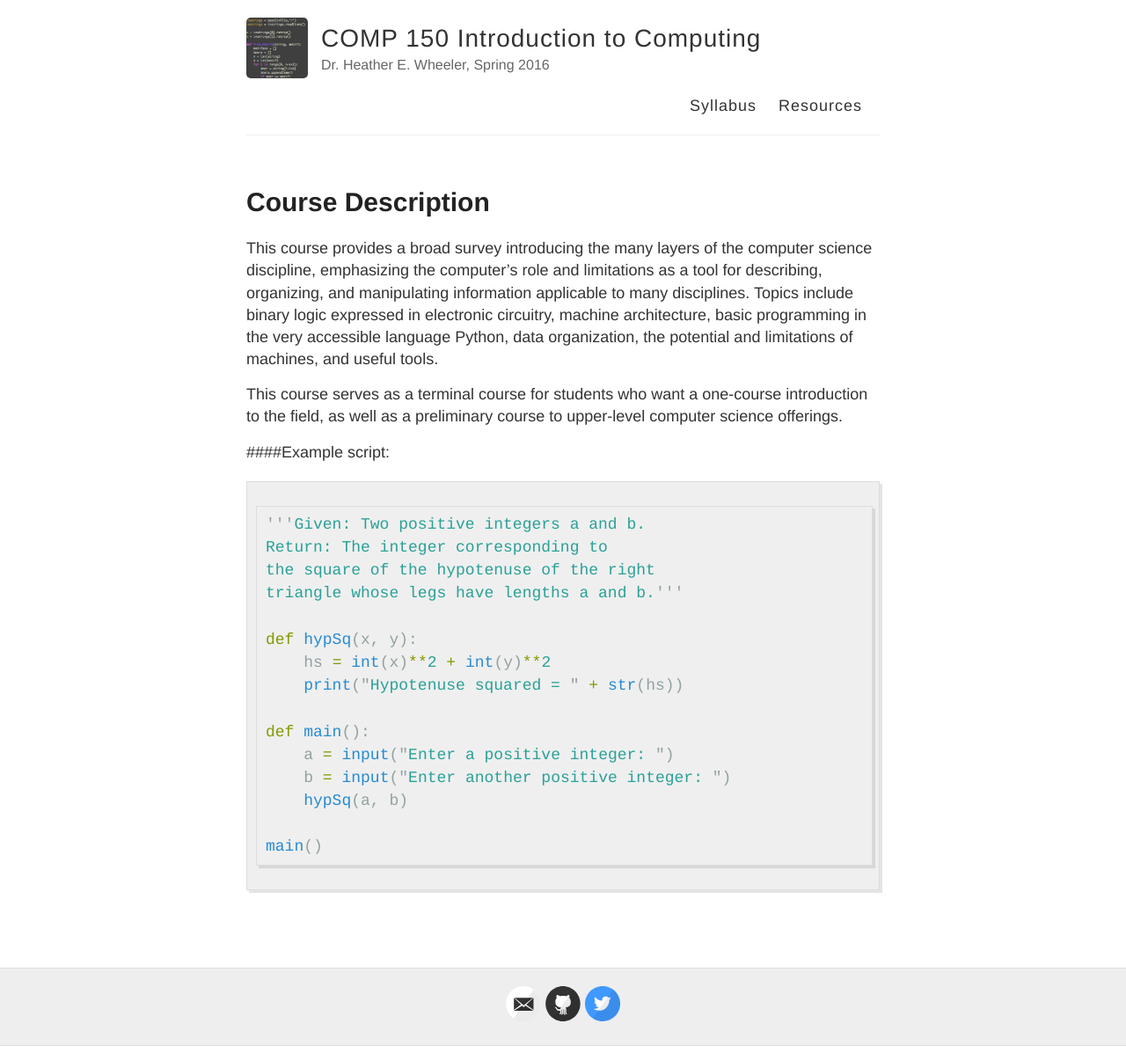
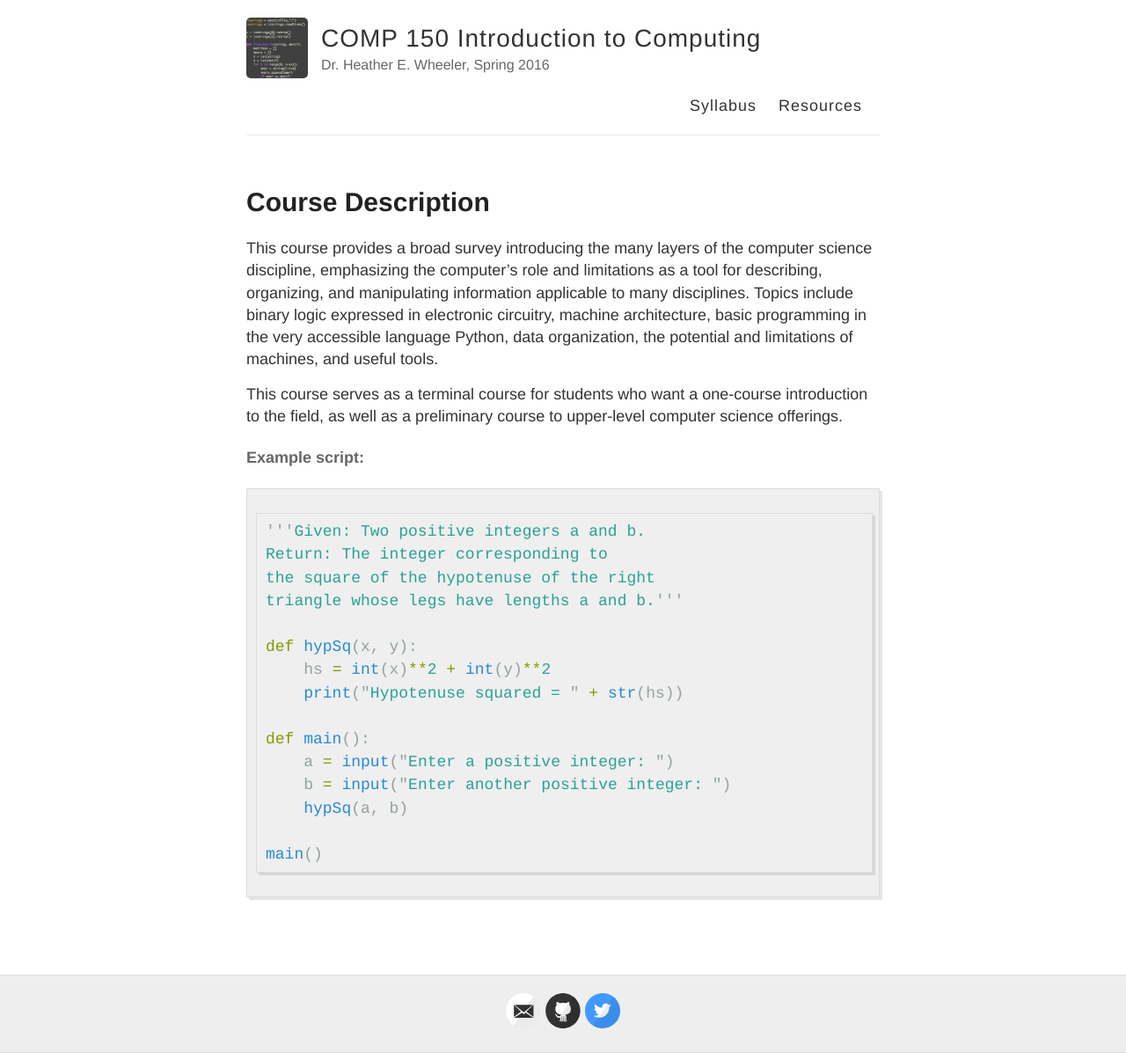
Before and after one commit to hwheeler01/comp150, a Jekyll site: the page built from index.html, in a window 1280 px wide. Shown: the whole page at 88% size. Built offline with Jekyll 4.4.1, drawn with Linux system fonts in a browser that asks for light colours; Markdown is read by kramdown in place of the engine named in the settings; some of the changed lines change nothing that is shown.

Commit message:
fix syllabus with old red carpet markdown

```diff
--- a/_config.yml
+++ b/_config.yml
@@ -74,6 +74,10 @@
     - README.md
 
 #enable GitHub flavored markdown (needed for tables)
-markdown: kramdown
-kramdown:
-  input: GFM # Enable GitHub Flavored Markdown (fenced code blocks)
+markdown: redcarpet
+redcarpet:
+  extensions: ["smart", "tables", "no_intra_emphasis", "fenced_code_blocks", "autolink", "strikethrough", "superscript", "with_toc_data"]
+
+#markdown: kramdown
+#kramdown:
+#  input: GFM # Enable GitHub Flavored Markdown (fenced code blocks)
```
